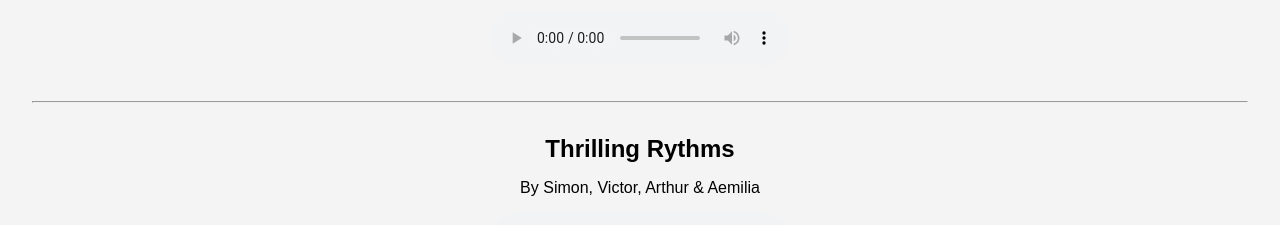
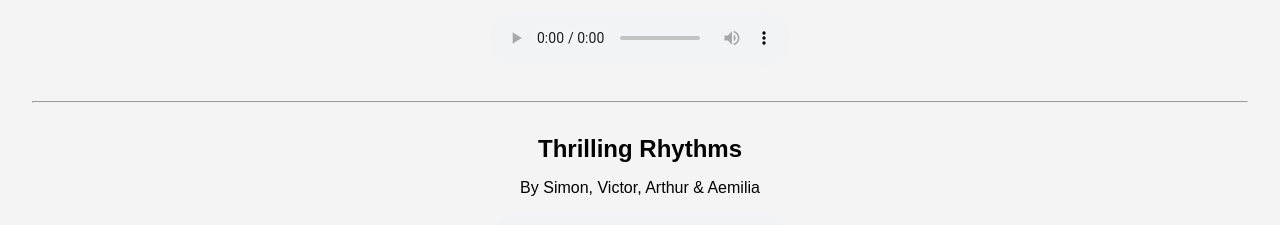
Before and after one commit to theenglishlab/Presentation, a plain HTML site: page revivaldi.html in a window 1280 px wide. Shown: the part 1000-1225 px from the top of the page. Drawn offline with Linux system fonts and the light colour scheme.

Commit message:
Update revivaldi.html

```diff
--- a/revivaldi.html
+++ b/revivaldi.html
@@ -101,7 +101,7 @@
         </div>
         <hr>
         <div class="audio-section">
-            <h2>Thrilling Rythms</h2>
+            <h2>Thrilling Rhythms</h2>
             <p>By Simon, Victor, Arthur & Aemilia</p>
             <audio controls>
                 <source src="audio_files/4.thrillingrhythmsbysimonvictorarthuraemilia.mp3" type="audio/mpeg">
```
